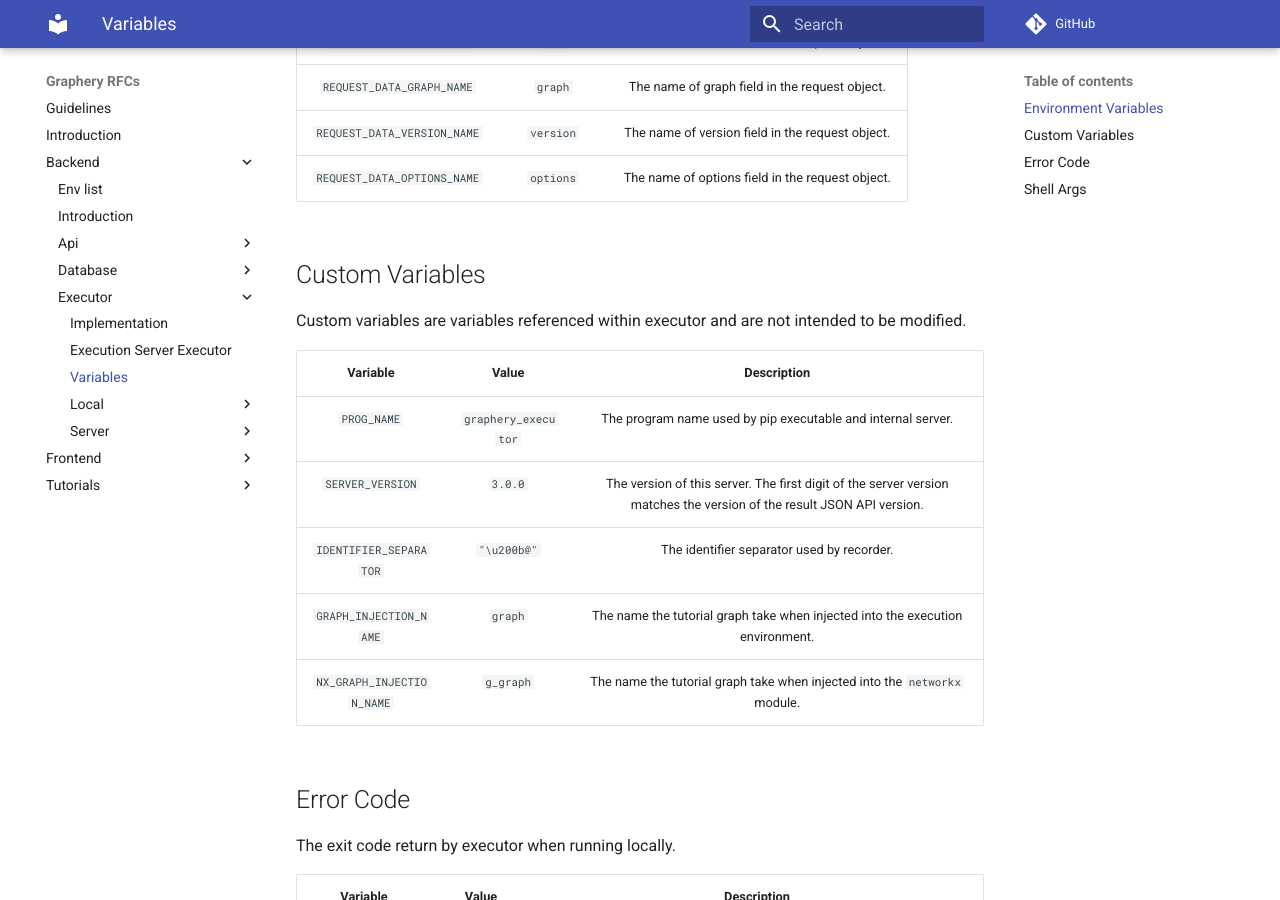
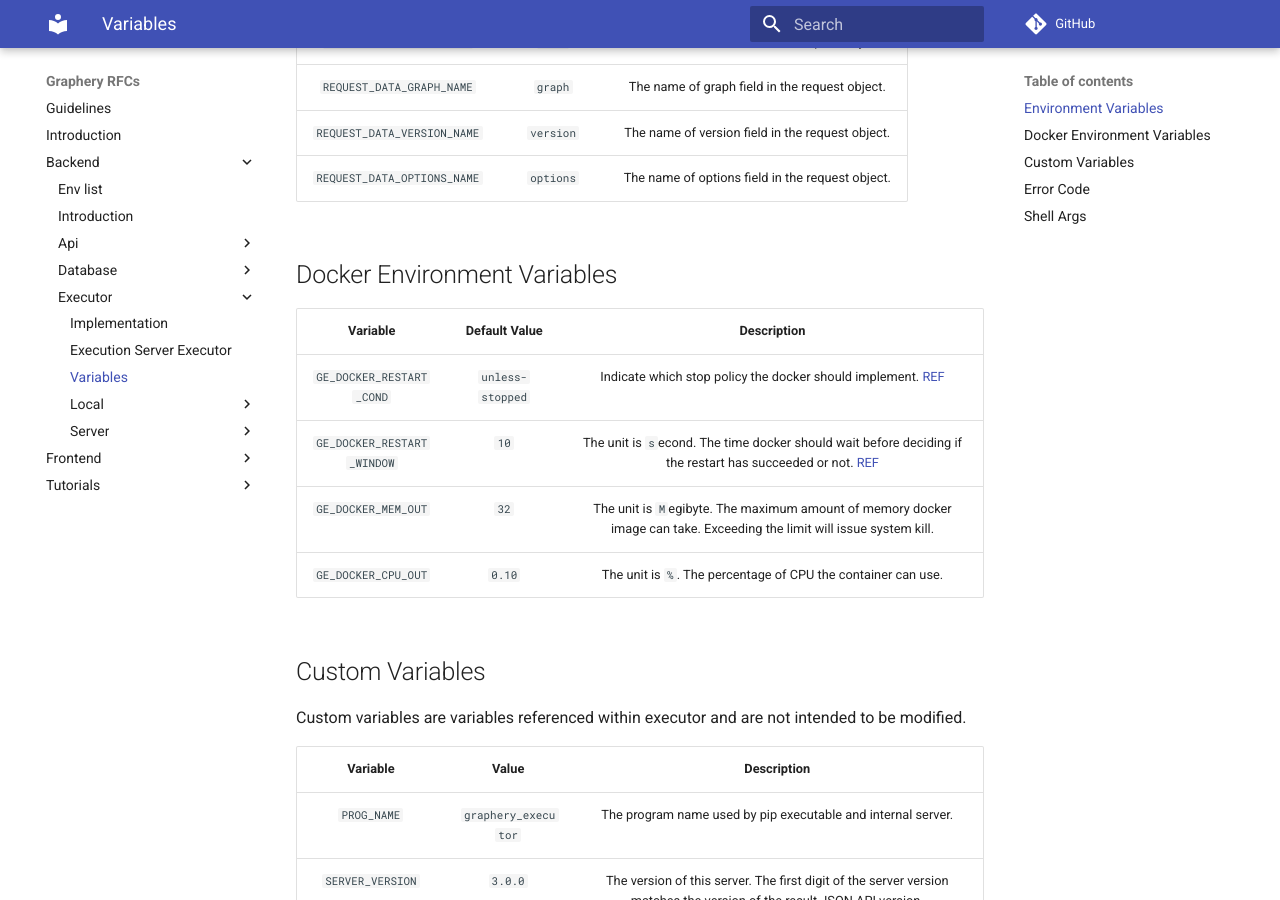
Before and after one commit to Reed-CompBio/GrapheryRFCs, an MkDocs documentation site: the page built from RFCs/backend/executor/variables.md, in a window 1280 px wide and 900 px high, scrolled down 1031 px. Built offline with MkDocs 1.6.1 and Material for MkDocs 9.7.7, drawn with Linux system fonts in a browser that asks for light colours; comment, search, counter and statistics services are not loaded.

Commit message:
feat: update docker environment variables

```diff
--- a/RFCs/backend/executor/variables.md
+++ b/RFCs/backend/executor/variables.md
@@ -23,6 +23,17 @@ The executor uses a bunch of environment variables to determine the content it s
 |  `REQUEST_DATA_GRAPH_NAME`  |    `graph`    |  The name of graph field in the request object.  |
 | `REQUEST_DATA_VERSION_NAME` |   `version`   | The name of version field in the request object. |
 | `REQUEST_DATA_OPTIONS_NAME` |   `options`   | The name of options field in the request object. |
+
+## Docker Environment Variables
+
+|          Variable          |  Default Value   |                         Description                          |
+| :------------------------: | :--------------: | :----------------------------------------------------------: |
+|  `GE_DOCKER_RESTART_COND`  | `unless-stopped` | Indicate which stop policy the docker should implement. [REF](https://docs.docker.com/compose/compose-file/compose-file-v3/#restart_policy) |
+| `GE_DOCKER_RESTART_WINDOW` |       `10`       | The unit is `s`econd. The time docker should wait before deciding if the restart has succeeded or not. [REF](https://docs.docker.com/compose/compose-file/compose-file-v3/#restart_policy) |
+|    `GE_DOCKER_MEM_OUT`     |       `32`       | The unit is `M`egibyte. The maximum amount of memory docker image can take. Exceeding the limit will issue system kill. |
+|    `GE_DOCKER_CPU_OUT`     |      `0.10`      | The unit is `%`. The percentage of CPU the container can use. |
+
+
 
 ## Custom Variables
 
```
